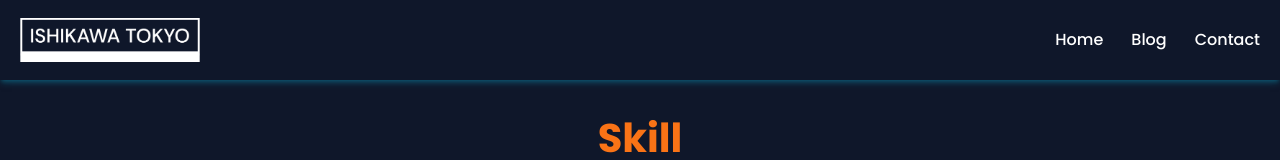
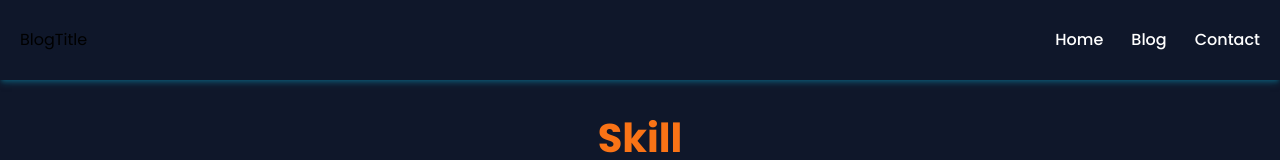
Before and after one commit to Ydayo/ishikawatokyo-blog, a React (Create React App) app: page / in a window 1280 px wide. Shown: the top 160 px of the page. Built offline with nearby package versions, Linux system fonts and the light colour scheme.

Commit message:
change: コメントアウト

```diff
--- a/src/components/Header.jsx
+++ b/src/components/Header.jsx
@@ -12,12 +12,13 @@ const Header = () => {
         <div className="max-md:hidden max-w-7xl w-full h-full mx-auto flex justify-between items-center px-5">
           <div>
             <Link to="/" className="w-[200px] h-[50px]">
-              <img
+              {/* <img
                 src="./logo1/ishikawa-tokyo-white-transparent.png"
                 alt=""
                 width={180}
                 height={50}
-              />
+              /> */}
+              <h1>BlogTitle</h1>
             </Link>
           </div>
           <ul className="flex">
```
